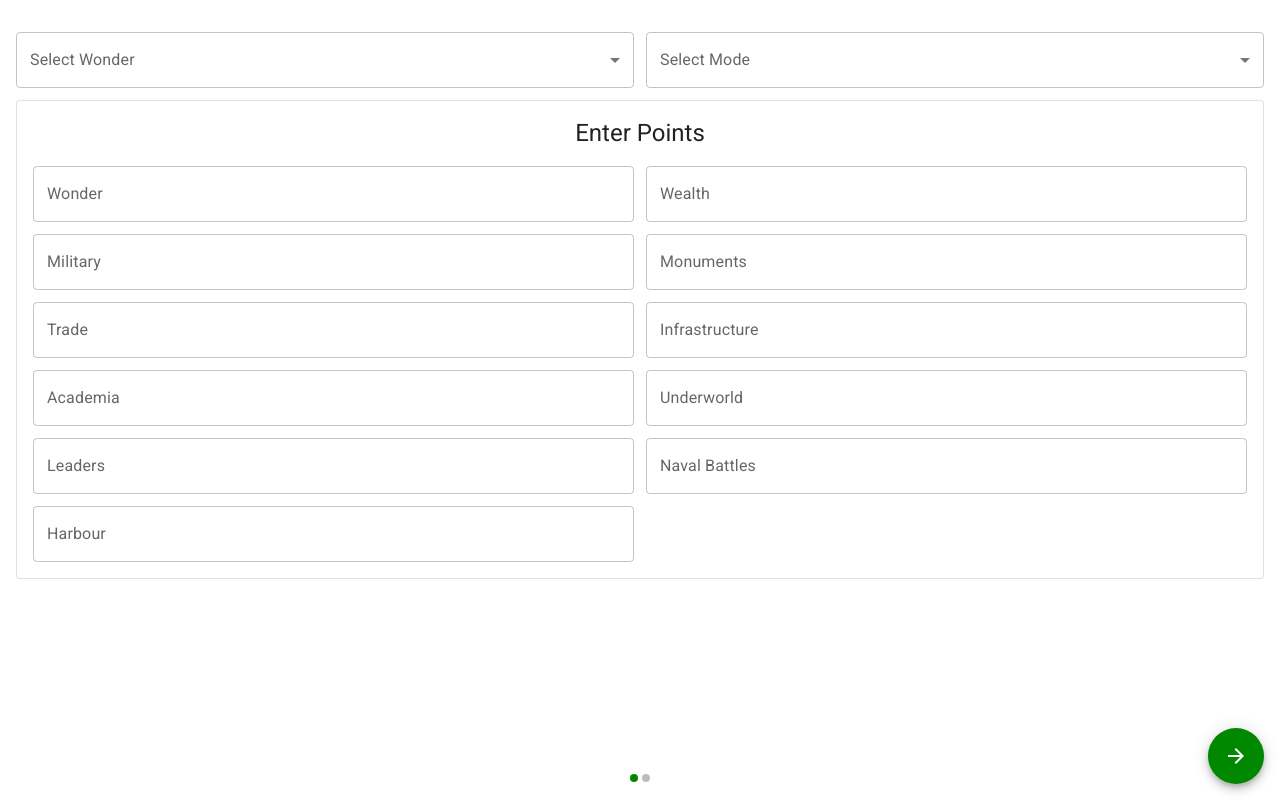
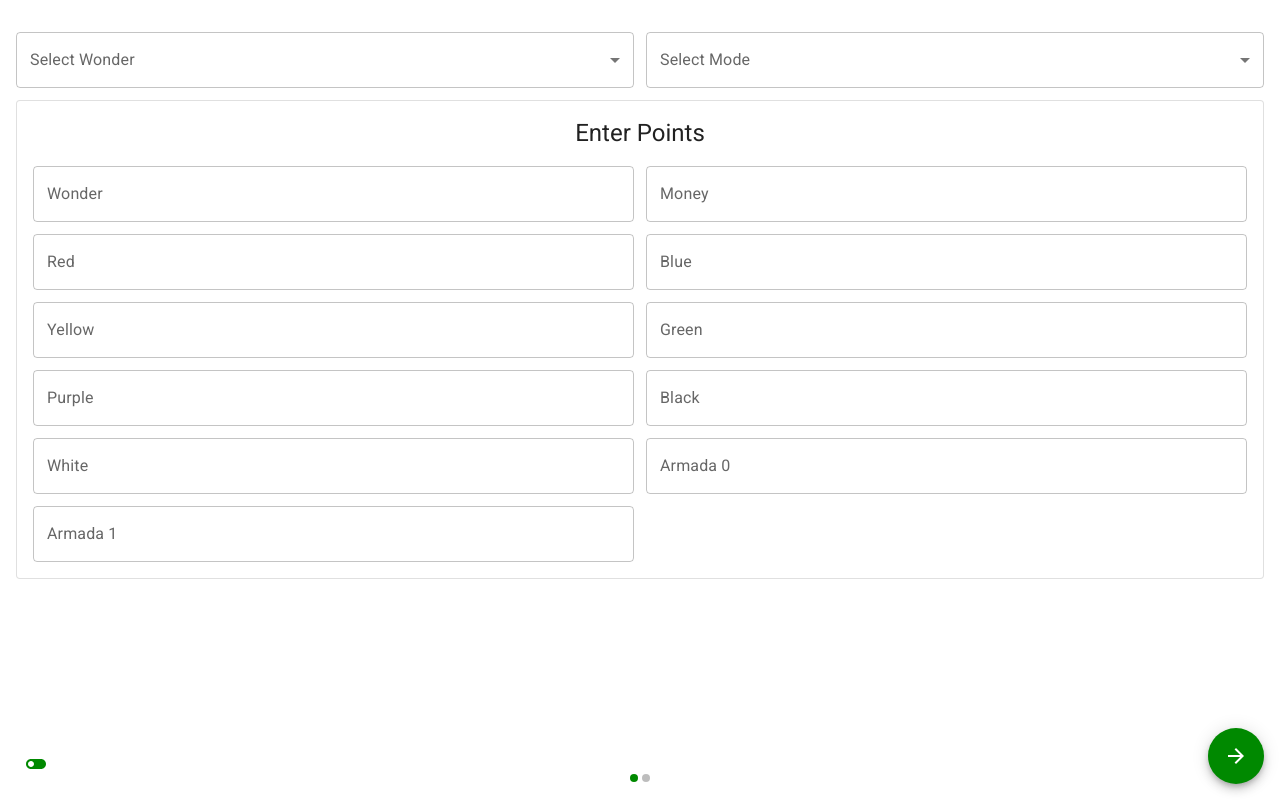
Before and after one commit to INeido/7, a React (Create React App) app: page / in a window 1280 px wide. Built offline with nearby package versions, Linux system fonts and the light colour scheme.

Commit message:
Added Dictionary

```diff
--- /dev/null
+++ b/src/component/helper/dic.js
@@ -0,0 +1,43 @@
+module.exports = {
+  WonderNames: [
+    "Ephesos",
+    "Gizah",
+    "Olympia",
+    "Alexandria",
+    "Rhodos",
+    "Babylon",
+    "Halikarnassos",
+    "Petra",
+    "Byzantium",
+    "Siracusa",
+    "Roma",
+    "Abu Simbel",
+  ],
+  Modes: ["Day", "Night"],
+  PointFieldsSimple: [
+    { variable: "wonder", label: "Wonder" },
+    { variable: "money", label: "Money" },
+    { variable: "red", label: "Red" },
+    { variable: "blue", label: "Blue" },
+    { variable: "yellow", label: "Yellow" },
+    { variable: "green", label: "Green" },
+    { variable: "purple", label: "Purple" },
+    { variable: "black", label: "Black" },
+    { variable: "white", label: "White" },
+    { variable: "armada0", label: "Armada 0" },
+    { variable: "armada1", label: "Armada 1" },
+  ],
+  PointFieldsFancy: [
+    { variable: "wonder", label: "Wonder" },
+    { variable: "money", label: "Wealth" },
+    { variable: "red", label: "Military" },
+    { variable: "blue", label: "Monuments" },
+    { variable: "yellow", label: "Trade" },
+    { variable: "green", label: "Infrastructure" },
+    { variable: "purple", label: "Academia" },
+    { variable: "black", label: "Underworld" },
+    { variable: "white", label: "Leaders" },
+    { variable: "armada0", label: "Naval Battles" },
+    { variable: "armada1", label: "Harbour" },
+  ],
+};
--- a/src/component/pages/Select.js
+++ b/src/component/pages/Select.js
@@ -1,3 +1,5 @@
+import * as React from "react";
+import dic from "../helper/dic";
 import { useForm } from "react-hook-form";
 import {
   MenuItem,
@@ -10,25 +12,22 @@ import {
   CssBaseline,
   Typography,
   MobileStepper,
+  IconButton,
 } from "@mui/material";
 import ArrowForwardIcon from "@mui/icons-material/ArrowForward";
-
-const wonder = [
-  "Ephesos",
-  "Gizah",
-  "Olympia",
-  "Alexandria",
-  "Rhodos",
-  "Babylon",
-  "Halikarnassos",
-  "Petra",
-  "Byzantium",
-  "Siracusa",
-  "Roma",
-  "Abu Simbel",
-];
+import ToggleOffIcon from "@mui/icons-material/ToggleOff";
+import ToggleOnIcon from "@mui/icons-material/ToggleOn";
 
 export default function _(props) {
+  const [pointFields, setPointFields] = React.useState(dic.PointFieldsSimple);
+  function toggleFields() {
+    setPointFields(
+      pointFields === dic.PointFieldsFancy
+        ? dic.PointFieldsSimple
+        : dic.PointFieldsFancy
+    );
+  }
+
   const {
     register,
     handleSubmit,
@@ -65,7 +64,7 @@ export default function _(props) {
               label="Select Wonder"
               variant="outlined"
             >
-              {wonder.map((choice) => (
+              {dic.WonderNames.map((choice) => (
                 <MenuItem key={choice} value={choice}>
                   {choice}
                 </MenuItem>
@@ -79,12 +78,11 @@ export default function _(props) {
               color="primary"
               label="Select Mode"
             >
-              <MenuItem key="Day" value="Day">
-                Day
-              </MenuItem>
-              <MenuItem key="Night" value="Night">
-                Night
-              </MenuItem>
+              {dic.Modes.map((choice) => (
+                <MenuItem key={choice} value={choice}>
+                  {choice}
+                </MenuItem>
+              ))}
             </TextField>
           </Box>
           <Paper variant="outlined">
@@ -115,7 +113,7 @@ export default function _(props) {
                 {...register("wonder", { required: true })}
                 type="number"
                 id="wonder"
-                label="Wonder"
+                label={pointFields[0].label}
                 color="primary"
               />
               <TextField
@@ -123,7 +121,7 @@ export default function _(props) {
                 {...register("money", { required: true })}
                 type="number"
                 id="money"
-                label="Wealth"
+                label={pointFields[1].label}
                 color="primary"
               />
               <TextField
@@ -131,7 +129,7 @@ export default function _(props) {
                 {...register("red", { required: true })}
                 type="number"
                 id="red"
-                label="Military"
+                label={pointFields[2].label}
                 color="primary"
               />
               <TextField
@@ -139,7 +137,7 @@ export default function _(props) {
                 {...register("blue", { required: true })}
                 type="number"
                 id="blue"
-                label="Monuments"
+                label={pointFields[3].label}
                 color="primary"
               />
               <TextField
@@ -147,7 +145,7 @@ export default function _(props) {
                 {...register("yellow", { required: true })}
                 type="number"
                 id="yellow"
-                label="Trade"
+                label={pointFields[4].label}
                 color="primary"
               />
               <TextField
@@ -155,7 +153,7 @@ export default function _(props) {
                 {...register("green", { required: true })}
                 type="number"
                 id="green"
-                label="Infrastructure"
+                label={pointFields[5].label}
                 color="primary"
               />
               <TextField
@@ -163,7 +161,7 @@ export default function _(props) {
                 {...register("purple", { required: true })}
                 type="number"
                 id="purple"
-                label="Academia"
+                label={pointFields[6].label}
                 color="primary"
               />
               <TextField
@@ -171,7 +169,7 @@ export default function _(props) {
                 {...register("black", { required: true })}
                 type="number"
                 id="black"
-                label="Underworld"
+                label={pointFields[7].label}
                 color="primary"
               />
               <TextField
@@ -179,7 +177,7 @@ export default function _(props) {
                 {...register("white", { required: true })}
                 type="number"
                 id="white"
-                label="Leaders"
+                label={pointFields[8].label}
                 color="primary"
               />
               <TextField
@@ -187,7 +185,7 @@ export default function _(props) {
                 {...register("armada0", { required: true })}
                 type="number"
                 id="armada0"
-                label="Naval Battles"
+                label={pointFields[9].label}
                 color="primary"
               />
               <TextField
@@ -195,7 +193,7 @@ export default function _(props) {
                 {...register("armada1", { required: true })}
                 type="number"
                 id="armada1"
-                label="Harbour"
+                label={pointFields[10].label}
                 color="primary"
               />
             </Box>
@@ -209,6 +207,18 @@ export default function _(props) {
           <ArrowForwardIcon />
         </Fab>
       </form>
+
+      <IconButton
+        color="primary"
+        onClick={toggleFields}
+        sx={{ position: "absolute", bottom: 16, left: 16 }}
+      >
+        {pointFields === dic.PointFieldsFancy ? (
+          <ToggleOnIcon />
+        ) : (
+          <ToggleOffIcon />
+        )}
+      </IconButton>
 
       <Grid
         container
```
